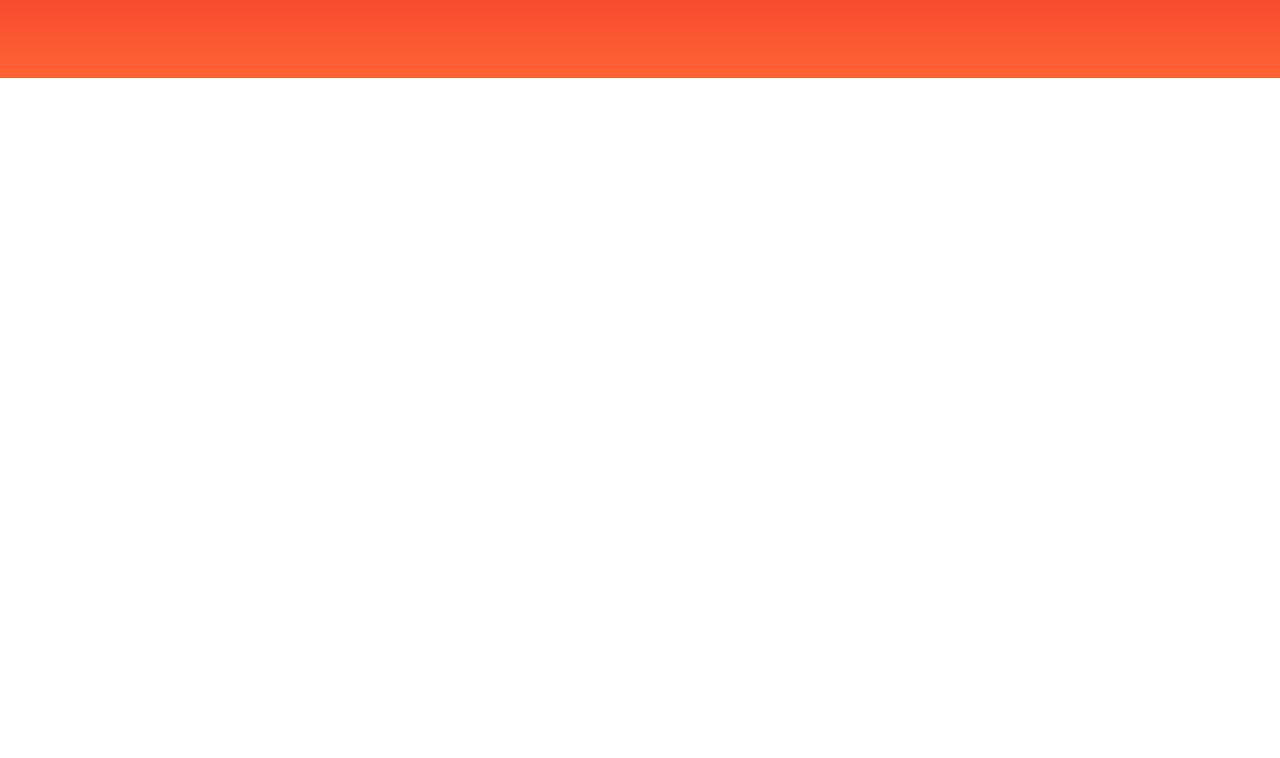
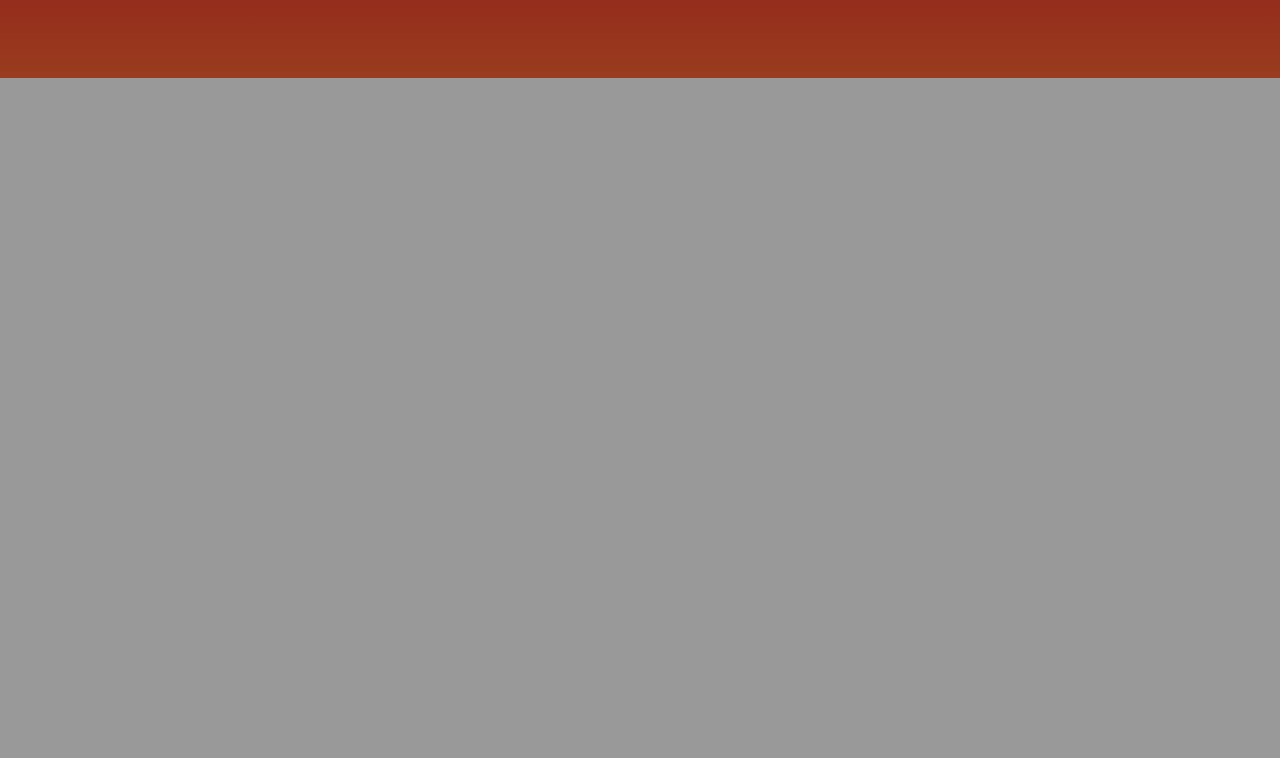
Before and after one commit to 4501104141/Shopee_clone, a plain HTML site: page index.html in a window 1280 px wide. Shown: the part 42-800 px from the top of the page. Drawn offline with nearby package versions, Linux system fonts and the light colour scheme.

Commit message:
base_modal

```diff
--- a/assets/css/base.css
+++ b/assets/css/base.css
@@ -34,3 +34,24 @@ html {
     opacity: 1;
   }
 }
+/* Modal */
+.modal {
+  position: fixed;
+  top: 0;
+  right: 0;
+  bottom: 0;
+  left: 0;
+  display: flex;
+}
+.modal__overplay {
+  position: absolute;
+  width: 100%;
+  height: 100%;
+  background-color: rgba(0, 0, 0, 0.4);
+}
+.modal__body {
+  background-color: var(--white-color);
+  margin: auto;
+  z-index: 1;
+  border-radius: 5px;
+}
--- a/index.html
+++ b/index.html
@@ -126,6 +126,17 @@
 
         </footer>
     </div>
+    <!-- Modal layout -->
+    <div class="modal">
+        <div class="modal__overplay">
+
+        </div>
+        <div class="modal__body">
+            <div class="modal__inner">
+
+            </div>
+        </div>
+    </div>
 </body>
 
 </html>
```
